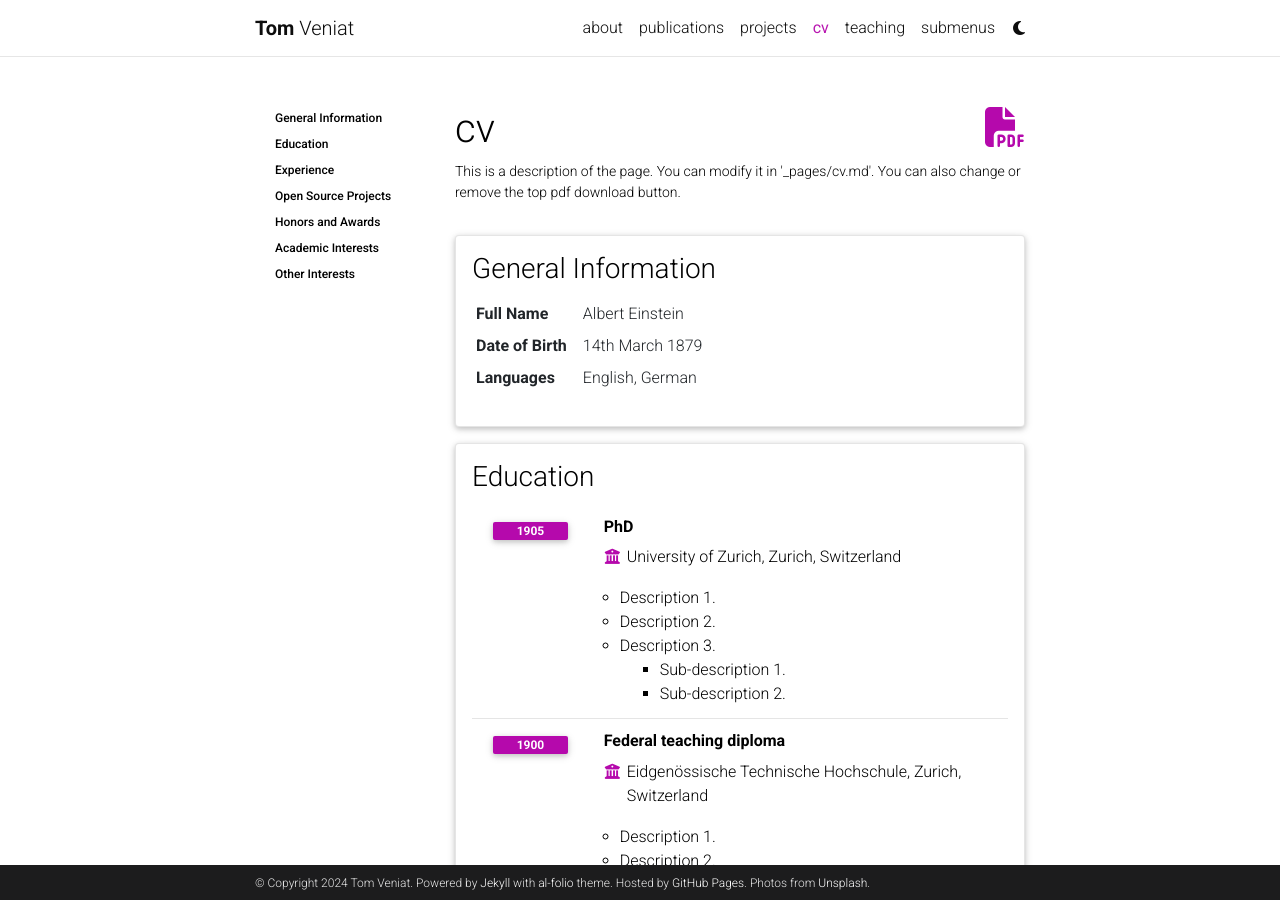
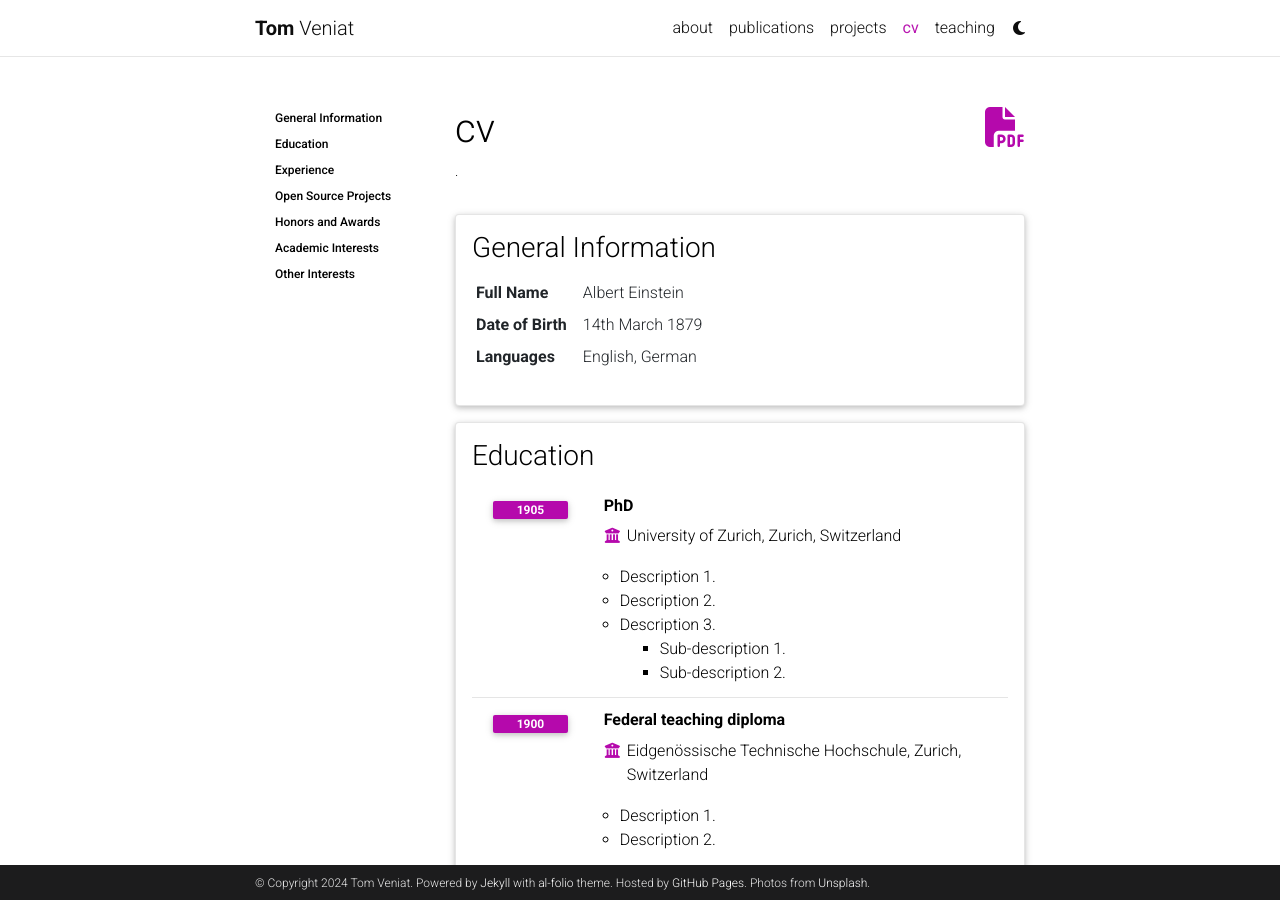
Before and after one commit to TomVeniat/TomVeniat.github.io, a Jekyll site: the page built from _pages/cv.md, in a window 1280 px wide and 900 px high. Built offline with Jekyll 4.4.1, drawn with Linux system fonts in a browser that asks for light colours; full-size pictures stand in for the smaller copies a plugin makes; comment, search, counter and statistics services are not loaded; a style sheet for code colours, icons or effects is not loaded.

Commit message:
Mino changes

```diff
--- a/_pages/cv.md
+++ b/_pages/cv.md
@@ -5,7 +5,7 @@
 nav: true
 nav_order: 4
 cv_pdf: example_pdf.pdf
-description: This is a description of the page. You can modify it in '_pages/cv.md'. You can also change or remove the top pdf download button.
+description: .
 toc:
   sidebar: left
 ---
```
Also changed, not shown: _pages/dropdown.md (+1 -1 lines).
